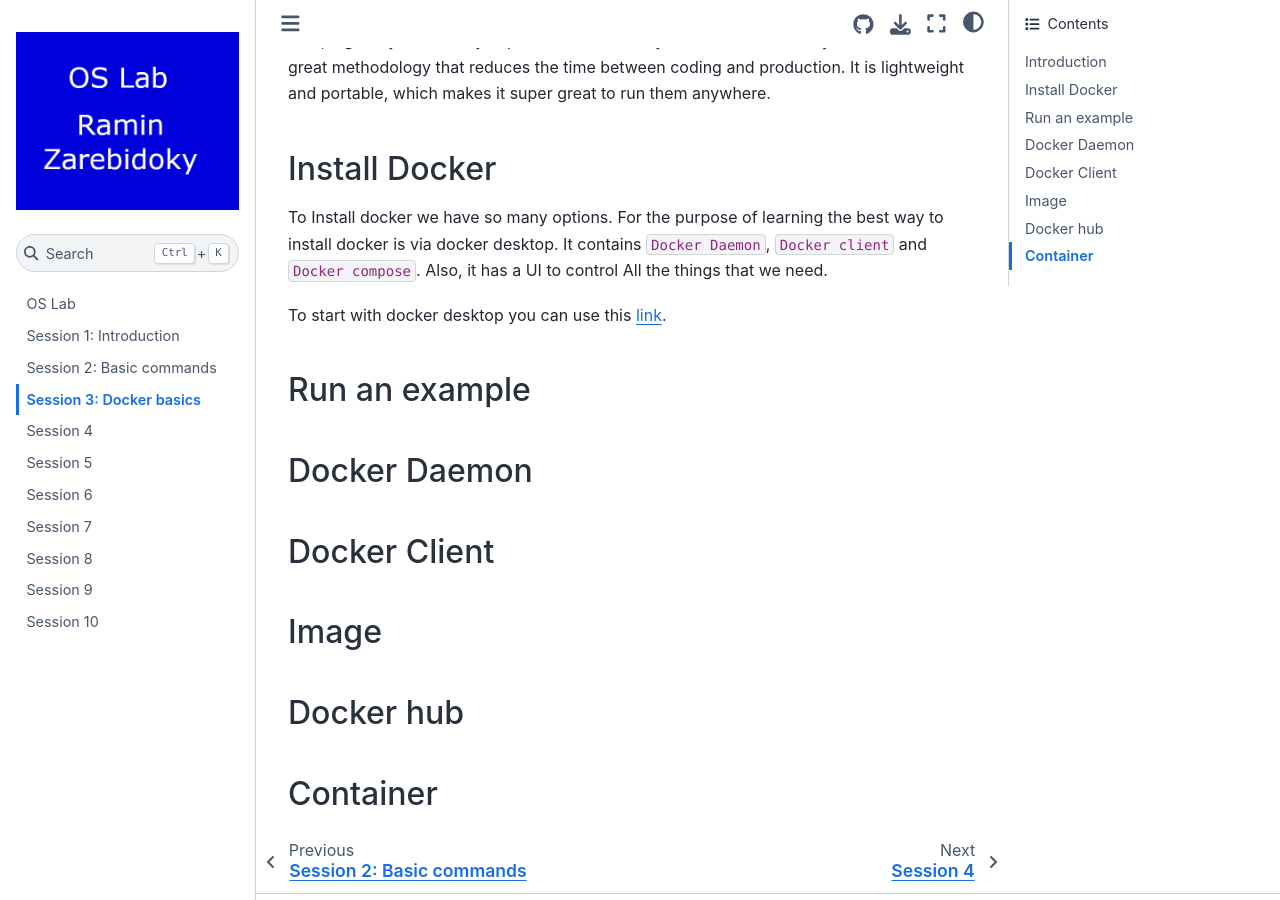
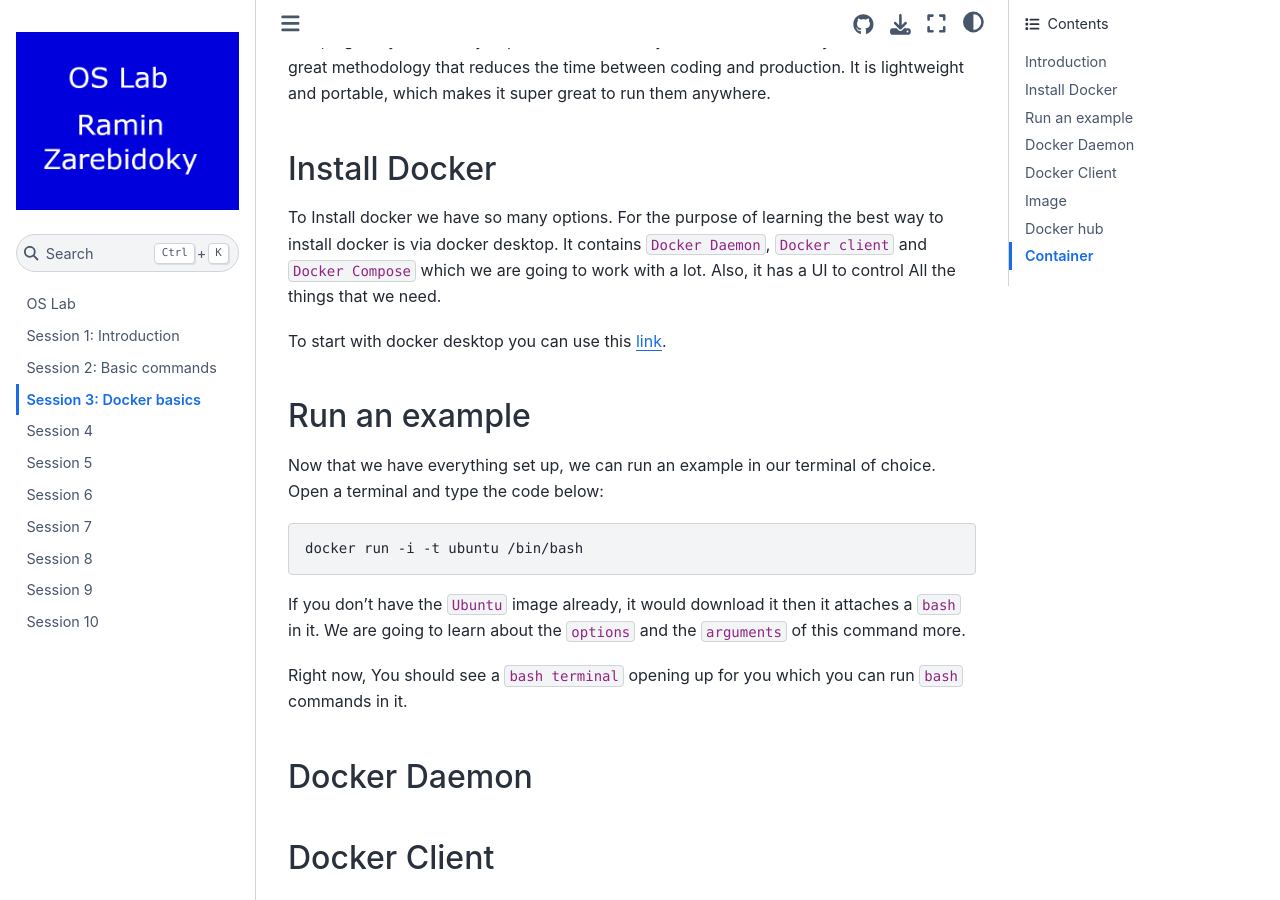
Before and after one commit to LiterallyTheOne/os_lab, a Jupyter Book: the page built from docs/session_3.md, in a window 1280 px wide and 900 px high, scrolled down 241 px. Built offline with Jupyter Book 1.0.4 settings and Sphinx 7.4.7 and the Sphinx Book theme 1.1.4, drawn with Linux system fonts in a browser that asks for light colours.

Commit message:
Add run and example and add docker compose to install docker

````diff
--- a/docs/session_3.md
+++ b/docs/session_3.md
@@ -37,13 +37,29 @@
 For the purpose of learning the best way to
 install docker is via docker desktop.
 It contains `Docker Daemon`, `Docker client`
-and `Docker compose`.
+and `Docker Compose` which we are going to work with a lot.
 Also, it has a UI to control All the things that we need.
 
 To start with docker desktop you can use this
 [link](https://docs.docker.com/get-started/introduction/get-docker-desktop/).
 
 ## Run an example
+
+Now that we have everything set up, we can run an example
+in our terminal of choice.
+Open a terminal and type the code below:
+
+```shell
+docker run -i -t ubuntu /bin/bash
+```
+
+If you don't have the `Ubuntu` image already,
+it would download it then it attaches a `bash` in it.
+We are going to learn about the `options` and the `arguments`
+of this command more.
+
+Right now, You should see a `bash terminal` opening up
+for you which you can run `bash` commands in it.
 
 ## Docker Daemon
 
````
